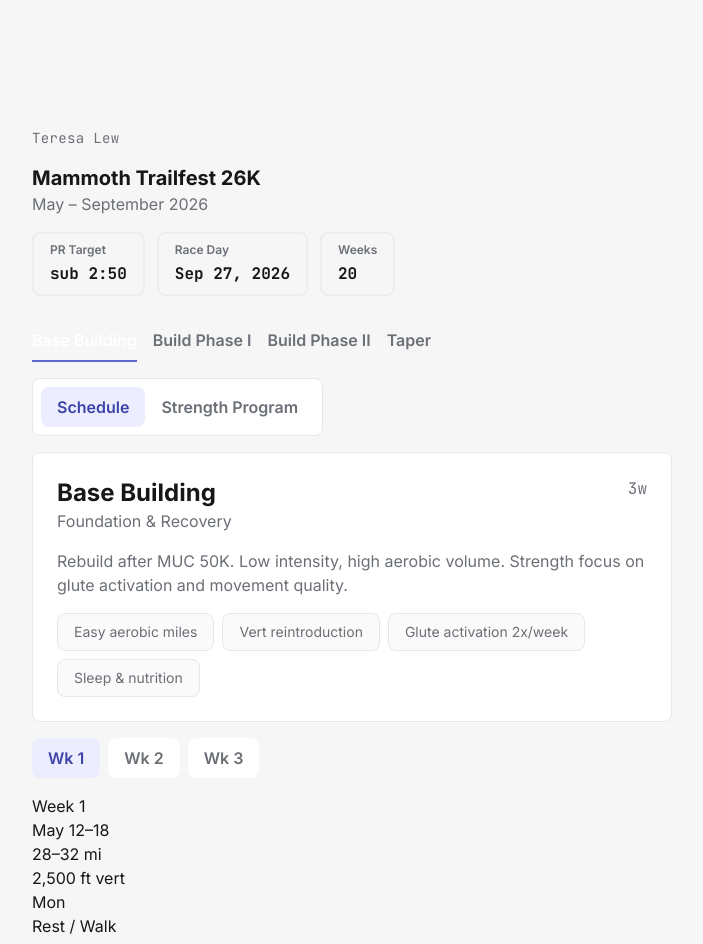
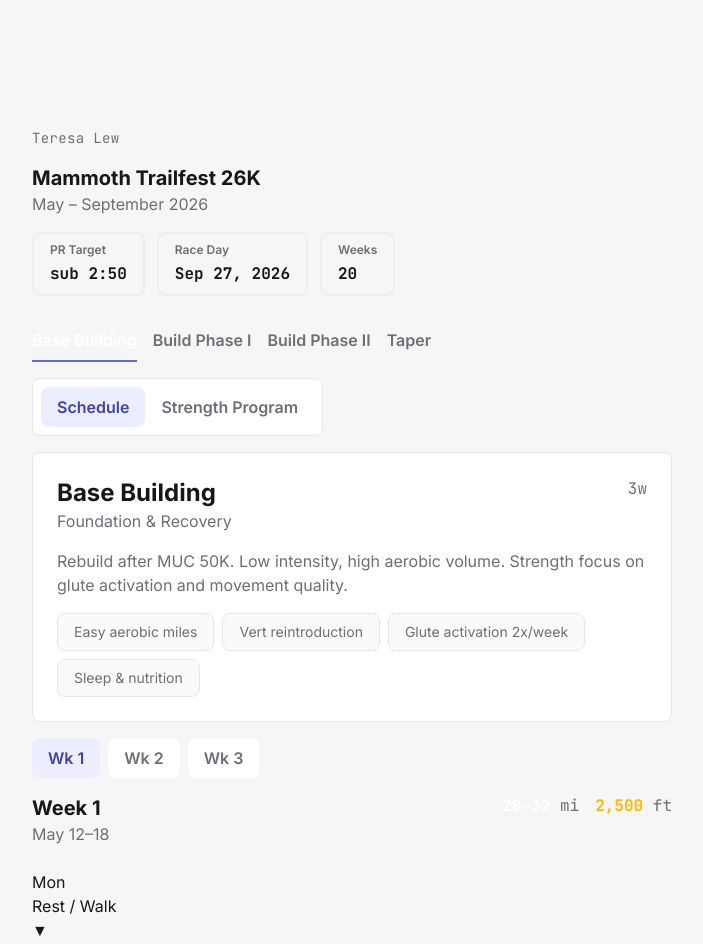
Before and after one commit to teresal92/trailrunning-planner, a Next.js app: page / in a window 1280 px wide. Shown: the top 944 px of the page, without its empty margins (288-991 px from the left). Built offline with nearby package versions, Linux system fonts and the light colour scheme.

Commit message:
style: migrate WeekStatsHeader to design tokens

```diff
--- a/app/components/week-stats-header.tsx
+++ b/app/components/week-stats-header.tsx
@@ -6,17 +6,18 @@ interface WeekStatsHeaderProps {
 
 export default function WeekStatsHeader({ week }: WeekStatsHeaderProps) {
   return (
-    <div>
+    <div className="flex justify-between mb-6">
       <div>
-        <div>Week {week.week}</div>
-        <div>{week.dates}</div>
+        <div className="text-xl font-bold ">Week {week.week}</div>
+        <div className="text-text-secondary">{week.dates}</div>
       </div>
-      <div>
+
+      <div className="flex gap-4 font-mono text-text-secondary">
         <div>
-          <span>{week.totalMiles}</span> mi
+          <span className="font-bold text-white">{week.totalMiles}</span> mi
         </div>
         <div>
-          <span>{week.vert}</span> ft vert
+          <span className="font-bold text-amber-400">{week.vert}</span> ft
         </div>
       </div>
     </div>
```
